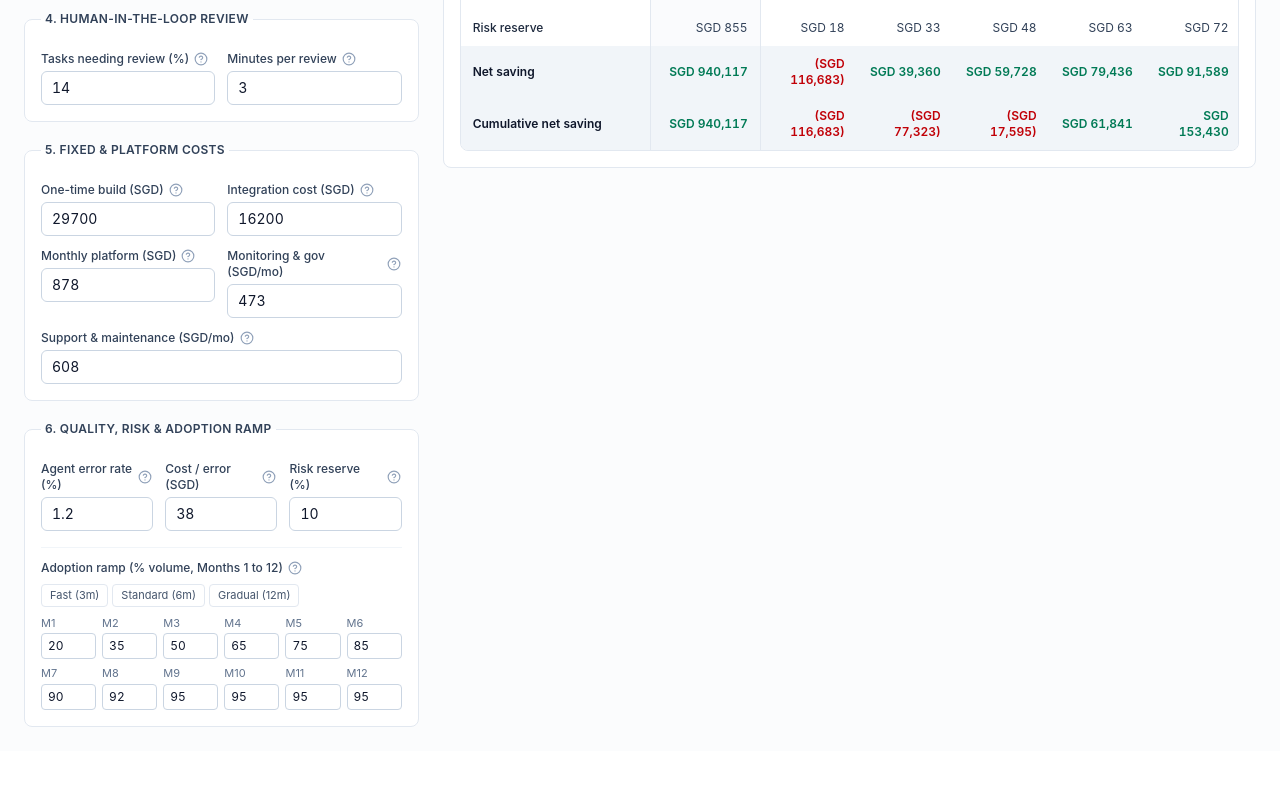
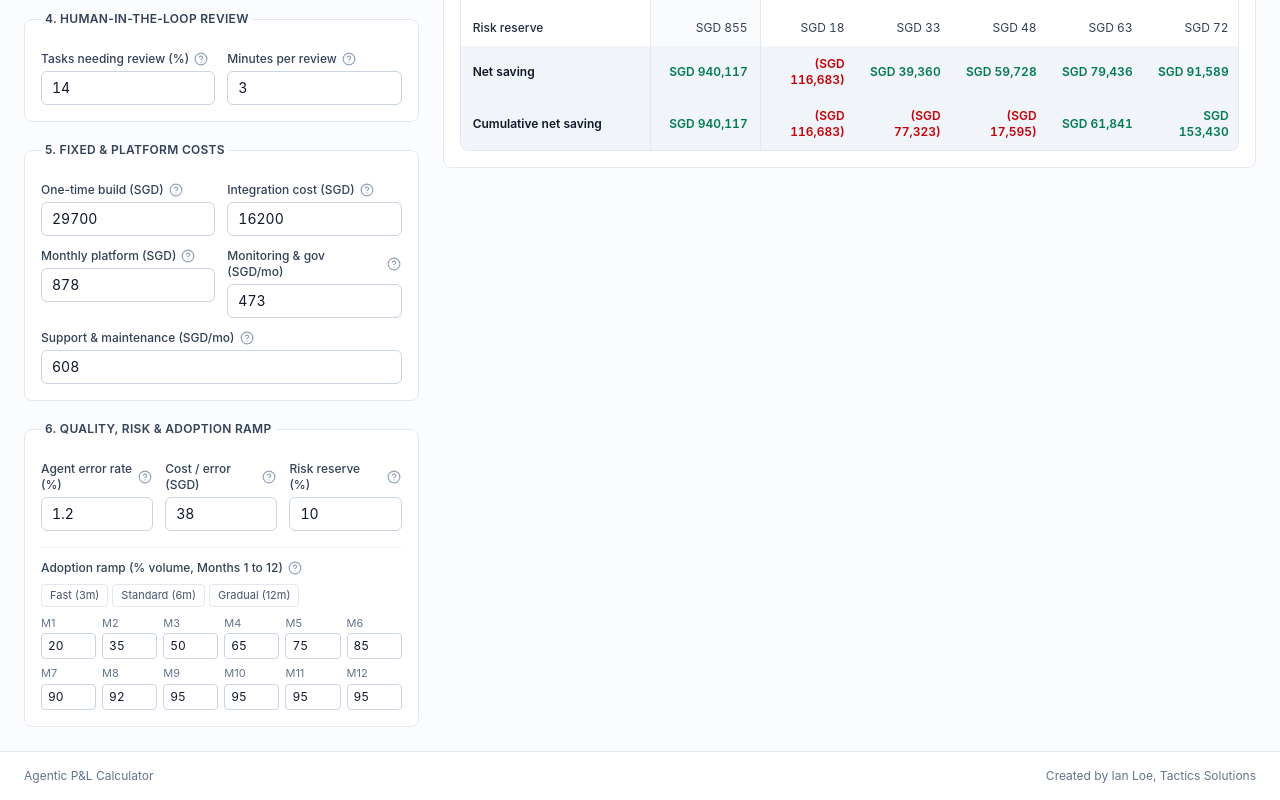
Before and after one commit to ianloe/agentic-PL, a React (Vite) app: page / in a window 1280 px wide. Shown: the part 1062-1862 px from the top of the page. Before the commit the page ends 1813 px from the top, so only its background shows below. Built offline with nearby package versions, Linux system fonts and the light colour scheme.

Commit message:
Add attribution to Ian Loe, Tactics Solutions

```diff
--- a/src/App.tsx
+++ b/src/App.tsx
@@ -576,6 +576,13 @@ export function App() {
         </div>
       </main>
 
+      <footer className="no-print border-t border-slate-200 bg-white">
+        <div className="mx-auto flex max-w-7xl flex-wrap items-center justify-between gap-2 px-4 py-4 text-xs text-slate-500 sm:px-6">
+          <span>Agentic P&amp;L Calculator</span>
+          <span>Created by Ian Loe, Tactics Solutions</span>
+        </div>
+      </footer>
+
       {/* Print-only A4 Executive Summary */}
       <PrintSummary
         activeResult={activeResult}
--- a/src/components/PrintSummary.tsx
+++ b/src/components/PrintSummary.tsx
@@ -187,6 +187,10 @@ export function PrintSummary({
           </tbody>
         </table>
       </div>
+
+      <p className="border-t border-slate-200 pt-2 text-right text-[10px] text-slate-500">
+        Agentic P&amp;L Calculator · Ian Loe, Tactics Solutions
+      </p>
     </div>
   );
 }
```
Also changed, not shown: 1 other file (tests, documents, lock files or other folders).
